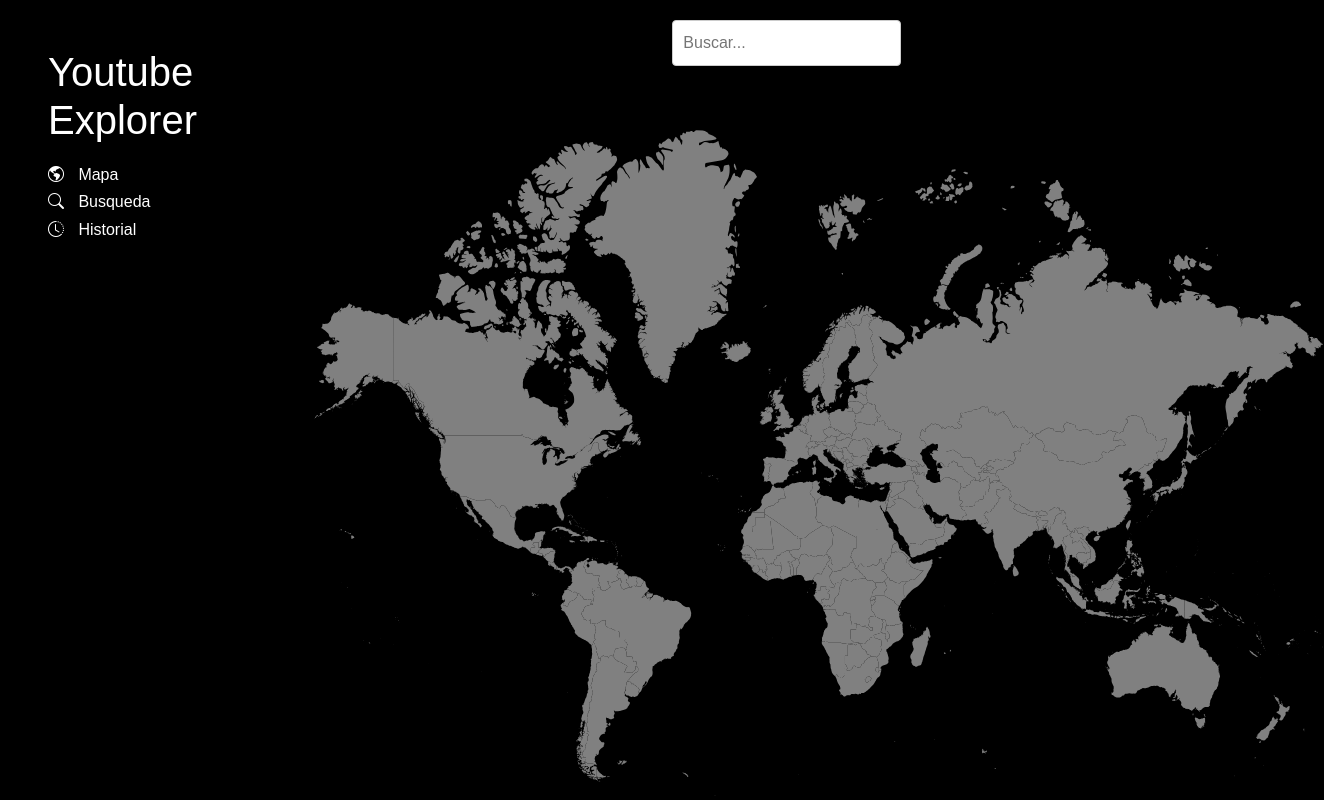
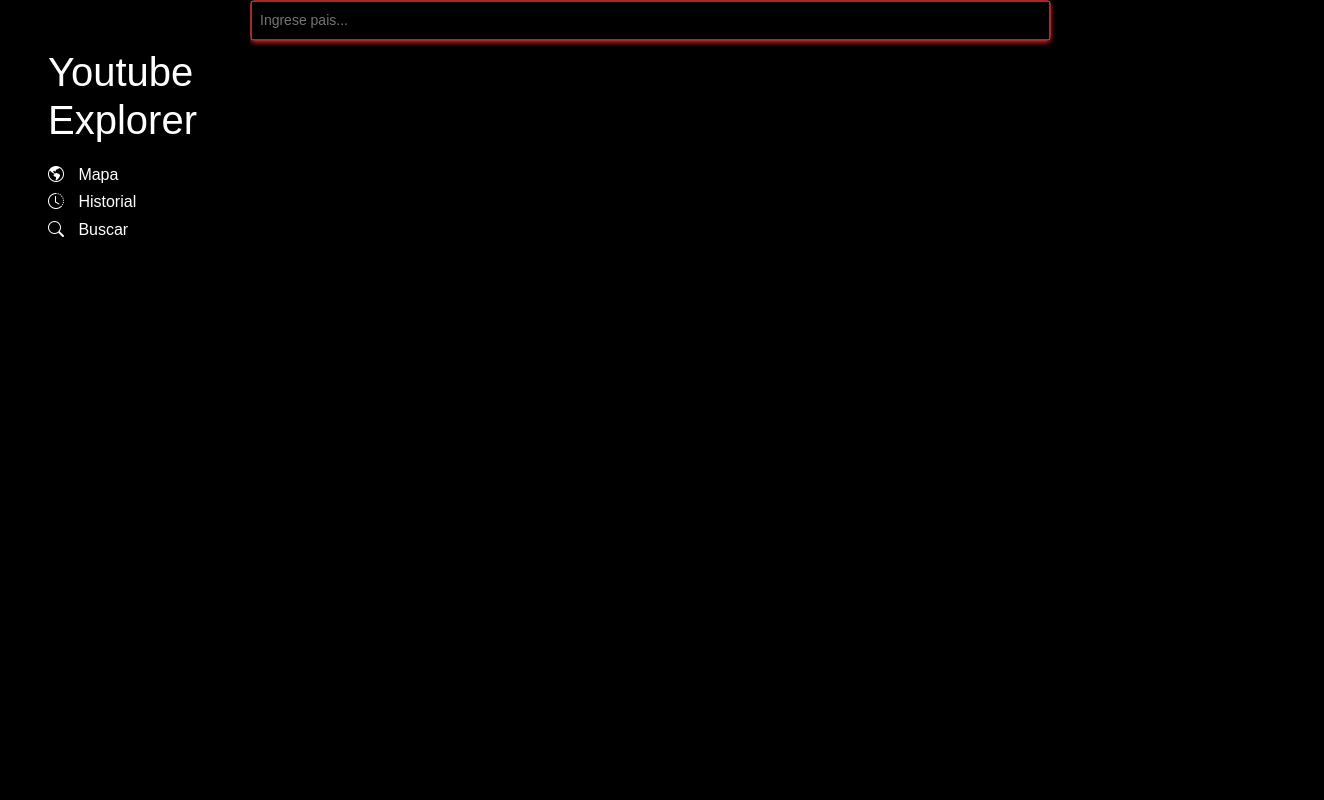
Before and after one commit to Sergio-Arean/Youtube-Explorer, an Angular app: page /home/busqueda in a window 1280 px wide. Shown: the whole page, 1324 px wide, since content can reach past the window. Built offline with nearby package versions, Linux system fonts and the light colour scheme; a web font is replaced by a local one.

Commit message:
Barra busqueda estilo

```diff
--- a/src/app/Components/barra-busqueda/barra-busqueda.component.css
+++ b/src/app/Components/barra-busqueda/barra-busqueda.component.css
@@ -1,56 +1,50 @@
 .search-container {
-    display: flex;
-    justify-content: center;
-    align-items: center;
-    margin-top: 20px;
+  background-color: rgba(0, 0, 0, 0.5);
+  border: 1px solid rgba(247, 58, 58, 0.685);
+  border-radius: 5px;
+  box-shadow: 0 2px 5px rgba(247, 58, 58, 0.685);
 }
 
+
 .search-bar {
-    background-color: #ffffff;
-    border: 1px solid #ccc;
+  border: 1px solid rgba(247, 58, 58, 0.685);
   display: flex;
   align-items: center;
-    padding: 5px;
-    border-radius: 4px;
-    position: relative;
 }
+
 
 .search-bar input {
   flex: 1;
   border: none;
   outline: none;
-    padding: 5px;
-    font-size: 16px;
+  padding: 8px;
+  font-size: 14px;
+  border-radius: 5px;
+  background-color: transparent;
+  color: #fff;
 }
+
 
 .suggestion-list {
   list-style-type: none;
   padding: 0;
   margin: 0;
-    position: absolute;
-    width: 100%;
-    background-color: #f5f5f5;
-    border: 1px solid #ccc;
+  background-color: rgba(0, 0, 0, 0.5);
   max-height: 150px;
   overflow-y: auto;
   box-shadow: 0 2px 5px rgba(0, 0, 0, 0.2);
-    border-radius: 4px;
+  border-radius: 5px;
   z-index: 1;
-    top: 40px;
-    right: 0; /* Ajusta el right para que esté más a la derecha con respecto a la barra de búsqueda */
-    max-width: 100%;
-    width: auto;
 }
 
+
 .suggestion-list li {
-    padding: 8px 16px;
+  padding: 10px;
   cursor: pointer;
   transition: background-color 0.3s;
-    color: #000;
-    width: 100%;
-    box-sizing: border-box;
 }
 
+
 .suggestion-list li:hover {
-    background-color: #e0e0e0;
+  background-color: rgba(164, 90, 90, 0.214);
 }
--- a/src/app/Components/barra-busqueda/barra-busqueda.component.html
+++ b/src/app/Components/barra-busqueda/barra-busqueda.component.html
@@ -1,11 +1,16 @@
+
+  <!-- barra-busqueda.component.html
+
+  <app-mapa></app-mapa>  ?? por qué está este acá? lo saqué pero pregunto en serio capaz q sirve-->
+
 <div class="search-container">
-    <div class="search-bar">
-      <input type="text" placeholder="Buscar..." [(ngModel)]="searchQuery" (input)="search()">
-    </div>
+
+  <div class="search-bar">
+    <input type="text" placeholder="Ingrese pais..." [(ngModel)]="searchQuery" (input)="search()">
   </div>
 
   <ul class="suggestion-list" *ngIf="suggestions.length > 0">
     <li *ngFor="let suggestion of suggestions" (click)="selectSuggestion(suggestion)">{{ suggestion }}</li>
   </ul>
 
-  <app-mapa></app-mapa>
+</div>
--- a/src/app/Components/barra-busqueda/barra-busqueda.component.ts
+++ b/src/app/Components/barra-busqueda/barra-busqueda.component.ts
@@ -61,5 +61,4 @@
   }
 
 
-
 }
--- a/src/app/Components/llamada-pantalla-filtros/llamada-pantalla-filtros.component.html
+++ b/src/app/Components/llamada-pantalla-filtros/llamada-pantalla-filtros.component.html
@@ -15,7 +15,6 @@
               <option value="opcion3">No</option>
             </select>
      </div>
-
 
 
       <div class="filtro-box">
@@ -57,12 +56,12 @@
         </select>
       </div>
 
-
+    <!--
       <div class="filtro-box">
           <label class="" for="filtro-idioma">Idioma</label>
           <select class="form-select" id="filtro-idioma">
             <option value="0">-</option>
-            <option value="es">Español</option> <!--el value es lo que se va a mandar al enviar los datos-->
+            <option value="es">Español</option>
             <option value="en">Inglés</option>
             <option value="fr">Frances</option>
             <option value="de">Alemán</option>
@@ -83,7 +82,7 @@
             <option value="el">Griego</option>
             <option value="he">Hebreo</option>
           </select>
-      </div>
+      </div> -->
 
 
       <div class="filtro-box">
--- a/src/app/Components/mapa/mapa.component.css
+++ b/src/app/Components/mapa/mapa.component.css
@@ -12,12 +12,12 @@
   }
 
   #MX:hover{
-    fill:#FF5858;
+    fill:rgba(247, 58, 58, 0.685);
     transition: 0.2s;
   }
 
   path:hover{
-    fill:#FF5858;
+    fill:rgba(247, 58, 58, 0.685);
     transition: 0.4s;
 
   }
--- a/src/app/Components/navbar/navbar.component.css
+++ b/src/app/Components/navbar/navbar.component.css
@@ -25,7 +25,7 @@
 
   .opcion-menu:hover{
     .texto-opcion-menu, .bi{
-      color: #FF5858;
+      color:rgba(247, 58, 58, 0.95);
       transition: 0.1s;
       font-weight: 800;
     }
--- a/src/app/Components/navbar/navbar.component.html
+++ b/src/app/Components/navbar/navbar.component.html
@@ -4,9 +4,30 @@
     </header>
     <nav class="barra-navegacion">
         <ul>
-            <li class="opcion-menu"><button class="btn-opcion-menu" routerLink="home"><i class="bi bi-globe-americas"></i><label class="texto-opcion-menu">Mapa</label></button></li>
-            <li class="opcion-menu"><button class="btn-opcion-menu"><i class="bi bi-search"></i><label class="texto-opcion-menu" routerLink="home/busqueda">Busqueda</label></button></li>
-            <li class="opcion-menu"><button class="btn-opcion-menu" routerLink="historial"><i class="bi bi-clock-history"></i><label class="texto-opcion-menu">Historial</label></button></li>
+            <li class="opcion-menu">
+                <button class="btn-opcion-menu" routerLink="home">
+                    <i class="bi bi-globe-americas"></i>
+                    <label class="texto-opcion-menu">Mapa</label>
+                </button>
+            </li>
+
+
+            <li class="opcion-menu">
+                <button class="btn-opcion-menu" routerLink="historial">
+                    <i class="bi bi-clock-history"></i>
+                    <label class="texto-opcion-menu">Historial</label>
+                </button>
+            </li>
+
+            <li class="opcion-menu">
+                <button class="btn-opcion-menu" (click)="showSearch = !showSearch">
+                  <i class="bi bi-search"></i>
+                  <label class="texto-opcion-menu">Buscar</label>
+                </button>
+                <div class="search-container" *ngIf="showSearch">
+                    <app-barra-busqueda></app-barra-busqueda>
+                </div>
+              </li>
         </ul>
     </nav>
 </aside>
--- a/src/app/Components/navbar/navbar.component.ts
+++ b/src/app/Components/navbar/navbar.component.ts
@@ -7,6 +7,7 @@
 })
 export class NavbarComponent {
 
+  showSearch: boolean = false;
 
 
 
```
Lines whose indentation alone changed are shown as unchanged.
